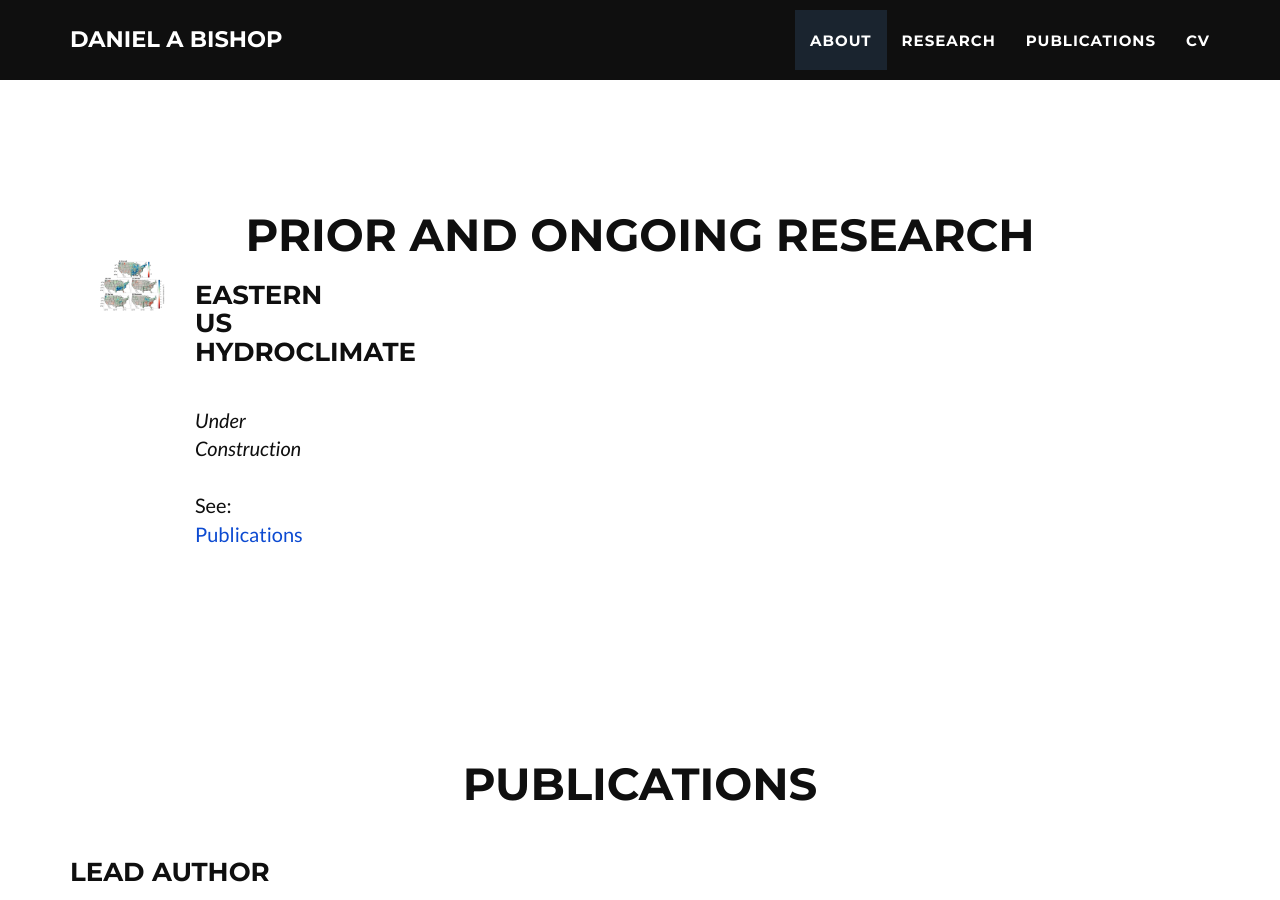
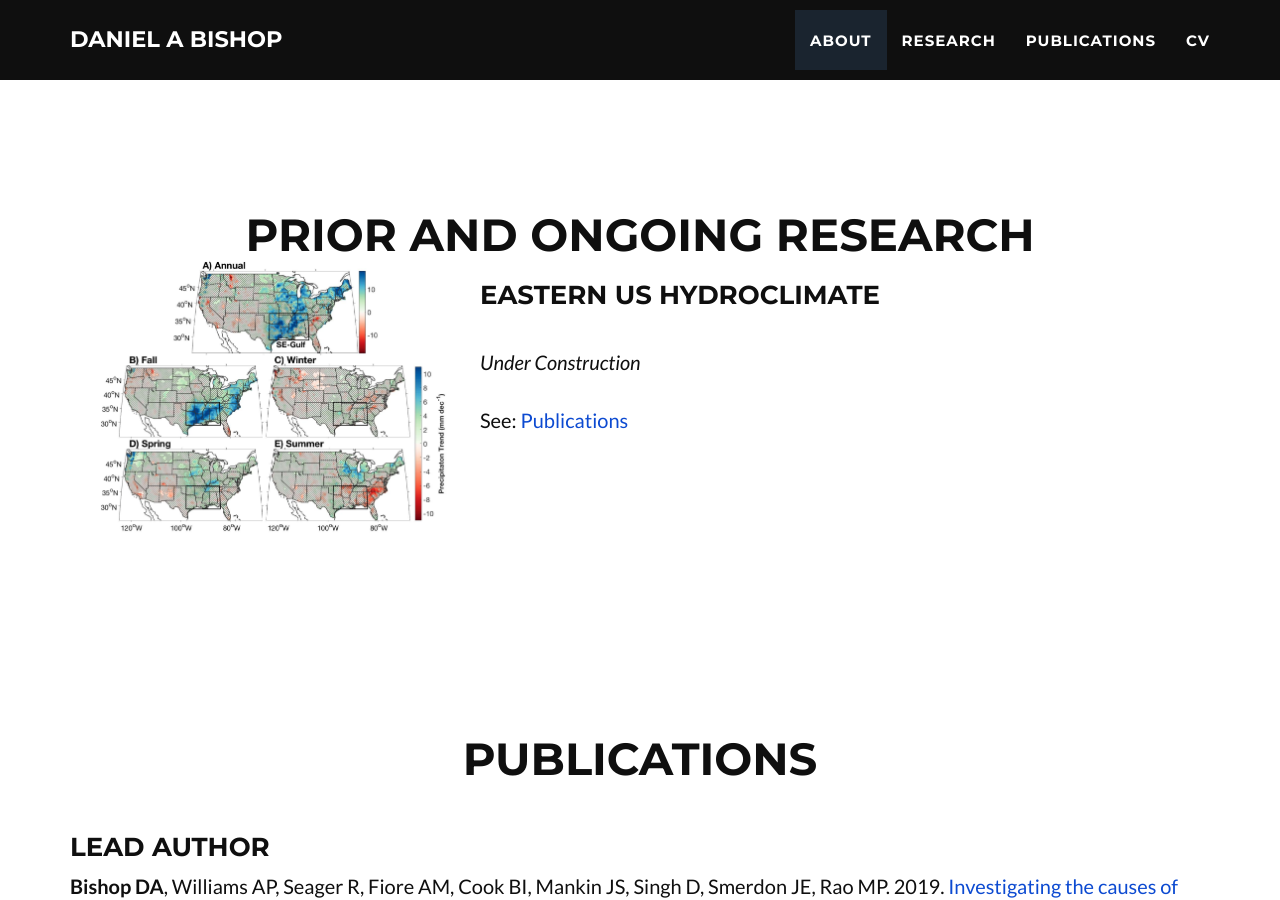
Before and after one commit to danielabishop/danielabishop.github.io, a Jekyll site: the page built from index.html, in a window 1280 px wide and 900 px high, scrolled down 1448 px. Built offline with Jekyll 4.4.1, drawn with Linux system fonts in a browser that asks for light colours; some web fonts are replaced; comment, search, counter and statistics services are not loaded.

Commit message:
commit to it

```diff
--- a/_includes/portfolio_grid.html
+++ b/_includes/portfolio_grid.html
@@ -53,10 +53,10 @@
             <div class="row">
             </div>
             <div class="container">
-                <div class="col-md-1">
+                <div class="col-md-4">
                     <img class="img-responsive" src="img/Fig1.jpg" alt="">
                 </div>
-                <div class="col-md-1">
+                <div class="col-lg-6 .col-md-offset-2">
                     <h3 class="section-heading">Eastern US Hydroclimate</h3>
                     <p><br><i>Under Construction</i><br><br>
                         See: <a class="page-scroll" href="#publications">Publications</a></p>
```
Also changed, not shown: 8 other files.
